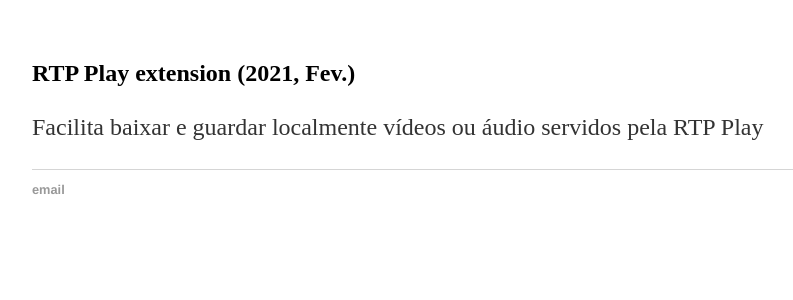
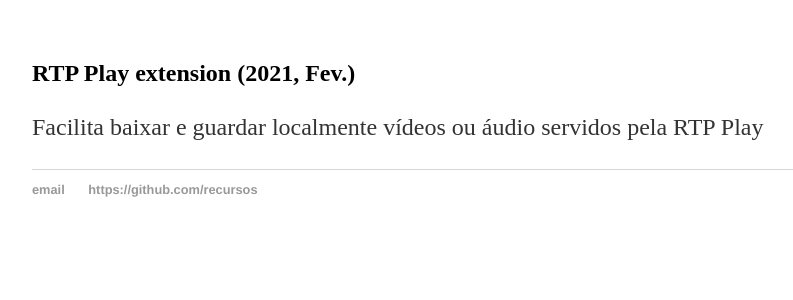
Before and after one commit to rtpplay/recursos.github.io, a Jekyll site: the page built from index.html, in a window 1280 px wide. Shown: the top 300 px of the page, without its empty margins (160-953 px from the left). Built offline with Jekyll 4.4.1, drawn with Linux system fonts in a browser that asks for light colours; part of the change alters nothing that is shown.

Commit message:
Update default.html

```diff
--- a/_layouts/default.html
+++ b/_layouts/default.html
@@ -24,7 +24,7 @@
 			<footer>
 	    		<ul>
 	        		<li><a href="mailto:recursos.pt@gmail.com">email</a></li>
-	        		<li><a href="https://https://github.com/recursos"https://github.com/recursos</a></li>
+	        		<li><a href="https://https://github.com/recursos">https://github.com/recursos</a></li>
 				</ul>
 			</footer>
 		</body>
```
